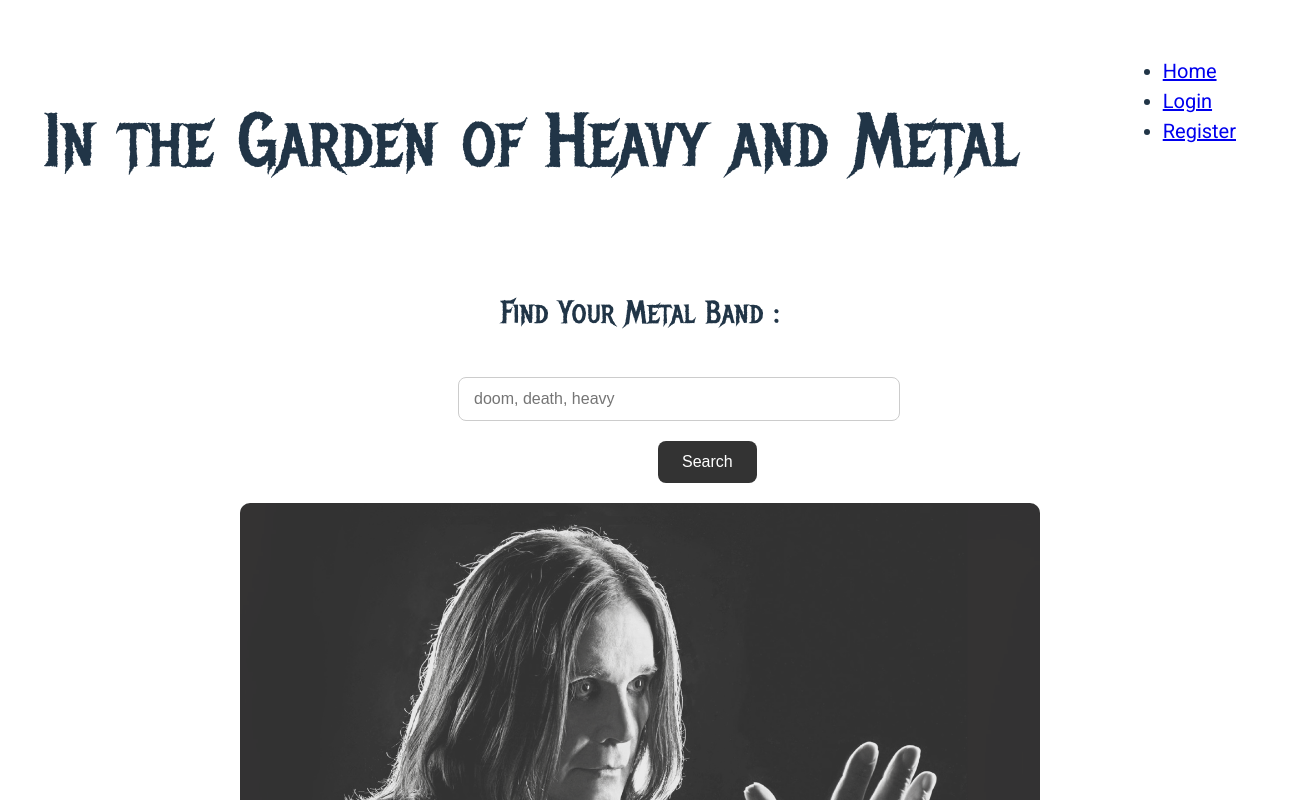
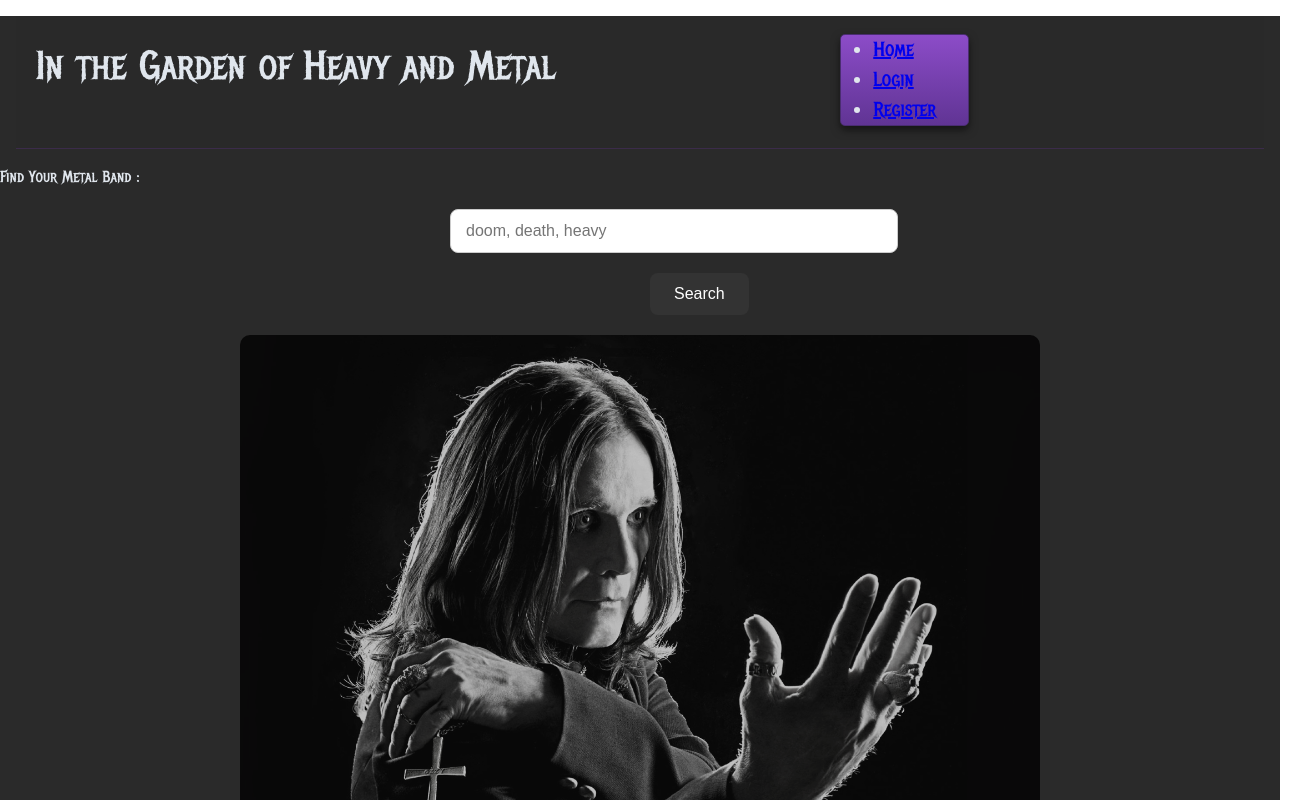
Before and after one commit to danielstevenson70/In-the-Garden-of-Heavy-and-Metal, a React (Vite) app: page / in a window 1280 px wide. Shown: the top 800 px of the page, 1304 px wide, since content can reach past the window. Built offline with nearby package versions, Linux system fonts and the light colour scheme.

Commit message:
update for sean

```diff
--- a/src/index.css
+++ b/src/index.css
@@ -1,5 +1,5 @@
 :root {
-  font-family: 'Roboto', sans-serif;
+  font-family: "Roboto", sans-serif;
   line-height: 1.5;
   font-weight: 400;
 
@@ -26,41 +26,206 @@
   filter: grayscale(70%) brightness(90%);
 }
 
-h1 {
-  font-family: 'Metal Mania', cursive;
-  font-size: 75px;
-  display: center;
-  height: auto;
+* {
+  margin: 0;
+  padding: 0;
+  box-sizing: border-box;
 }
 
-p{
-  font-family: 'Metal Mania', cursive;
-  text-align: center;
-  margin: 20px auto;
-  font-size: 2rem;
-  max-width: 800px;
+body {
+  font-family: "Metal Mania", cursive;
+  background: #2a2a2a;
+  color: #e0e6ed;
+  overflow-x: hidden;
+  min-height: 100vh;
 }
 
-button {
-  display: block;
+/* Header */
+header {
+  position: relative;
+  top: 0;
+  width: 100%;
+  background: rgba(42, 42, 42, 0.95);
+  backdrop-filter: blur(15px);
+  z-index: 1000;
+  padding: 0.8rem 0;
+  border-bottom: 1px solid rgba(102, 51, 153, 0.3);
 }
 
-h2 {
-  font-family: 'Fantasty', papyrus, sans-serif;
-  text-align: center;
-  margin: 20px auto;
-  font-size: 2rem;
-  max-width: 800px;
+nav {
+  display: flex;
+  justify-content: space-between;
+  align-items: center;
+  max-width: 1800px;
+  margin: 0 auto;
+  padding: 0 2rem;
+  /* ... existing styles ... */
+  border-radius: 5px; /* Slightly rounded for a subtle effect, or 0px for sharp corners */
+  border: 1px solid #4a2d71; /* Darker, metallic border */
+  background: linear-gradient(to bottom, #7a42b1, #512b7a); /* Darker purple metallic gradient */
+  box-shadow: 0 2px 5px rgba(0, 0, 0, 0.3); /* Subtle shadow for depth */
+  background: linear-gradient(to bottom, #8c4cc8, #603494); /* Brighter gradient on hover */
+  box-shadow: 0 4px 8px rgba(0, 0, 0, 0.5); /* Stronger shadow on hover */
+  transform: translateY(-2px); /* Slight lift on hover */
 }
 
-.question {
-  font-family: 'Fantasty', papyrus, sans-serif;
-  font-size: 20px;
-  width: 25%;
-  height: 30px;
+.logo {
+  font-family: "Creepster", cursive;
+  font-size: 1.8 rem;
+  color: #663399;
+  text-shadow: 0 0 15px rgba(102, 51, 153, 0.5);
+}
+
+
+/* Main Content Container */
+.page {
+  min-height: 100vh;
+  padding-top: 80px;
+}
+
+/* Homepage Styles */
+.homepage {
   display: flex;
-  margin: 0 auto;
-  object-fit: cover;
+  flex-direction: column;
+  justify-content: center;
+  align-items: center;
+  text-align: center;
+  padding: 2rem;
+  min-height: calc(100vh - 80px);
+}
+
+.main-title {
+  font-family: "Metal Mania", cursive;
+  font-size: 8rem;
+  margin-bottom: 8rem;
+  background: linear-gradient(45deg, #663399, #4d2d66, #331a4d);
+  background-clip: text;
+  -webkit-background-clip: text;
+  -webkit-text-fill-color: transparent;
+  text-shadow: 0 0 30px rgba(102, 51, 153, 0.4);
+  animation: glow 4s ease-in-out infinite alternate;
+}
+
+@keyframes glow {
+  from {
+    filter: drop-shadow(0 0 20px rgba(102, 51, 153, 0.3));
+  }
+  to {
+    filter: drop-shadow(0 0 35px rgba(102, 51, 153, 0.6));
+  }
+}
+
+.subtitle {
+  font-size: 1.4rem;
+  color: #b8b8d1;
+  margin-bottom: 3rem;
+  max-width: 600px;
+  line-height: 1.5;
+}
+
+/* Search Section */
+.search-container {
+  background: rgba(30, 30, 30, 0.8); /* Keep the dark, semi-transparent background */
+  backdrop-filter: blur(20px);
+  border-radius: 10px; /* Reduce border-radius for sharper corners, but still slightly rounded */
+  padding: 3rem;
+  border: 1px solid #4a2d71; /* Darker, metallic border */
+  box-shadow: 0 10px 30px rgba(0, 0, 0, 0.6); /* Stronger, darker shadow */
+  max-width: 700px;
+  width: 100%;
+  font-size: 1.8rem;
+  color: #663399;
+  margin-bottom: 2rem;
+  font-weight: 500;
+  font-family: "Metal Mania", cursive;
+}
+
+
+.search-input {
+  background: rgba(20, 20, 20, 0.9);
+  border: 2px solid #4a2d71; /* Metallic border color */
+  border-radius: 8px; /* Slightly rounded, but less than the original */
+  padding: 1rem 1.5rem;
+  font-size: 1.1rem;
+  color: #e0e6ed;
+  transition: all 0.3s ease;
+  font-family: "Metal Mania", cursive;
+  box-shadow: inset 0 1px 3px rgba(0, 0, 0, 0.5); /* Inner shadow for a depressed look */
+  outline: none;
+  border-color: #663399; /* Maintain focus color */
+  box-shadow: 0 0 15px rgba(102, 51, 153, 0.5), inset 0 1px 3px rgba(0, 0, 0, 0.8); /* Add a stronger inner shadow on focus */
+  background: rgba(20, 20, 20, 1);
+}
+
+
+.search-input::placeholder {
+  color: #7a7a9a;
+}
+
+.search-button {
+  background: linear-gradient(
+    45deg,
+    #7a42b1,
+    #512b7a
+  ); /* Metallic gradient from nav link example */
+  color: white;
+  border: 1px solid #4a2d71; /* Metallic border */
+  padding: 1rem 2rem;
+  border-radius: 8px; /* Reduced border-radius */
+  font-size: 1.1rem;
+  font-weight: 600;
+  cursor: pointer;
+  transition: all 0.3s ease;
+  box-shadow: 0 5px 15px rgba(0, 0, 0, 0.4); /* Darker, more pronounced shadow */
+  font-family: "Metal Mania", cursive;
+  transform: translateY(-2px); /* Slightly less aggressive lift */
+  box-shadow: 0 10px 25px rgba(0, 0, 0, 0.6); /* Stronger shadow on hover */
+  background: linear-gradient(45deg, #8c4cc8, #603494);
+}
+
+
+
+
+/* Quick suggestions */
+.suggestions {
+  margin-top: 2rem;
+}
+
+.suggestions p {
+  color: #9a9ab8;
+  margin-bottom: 1rem;
+  font-size: 0.95rem;
+}
+
+.suggestion-tags {
+  display: flex;
+  flex-wrap: wrap;
+  gap: 0.8rem;
+  justify-content: center;
+}
+
+.tag {
+  background: linear-gradient(
+    45deg,
+    #7a42b1,
+    #512b7a
+  ); /* Metallic gradient */
+  color: #e0e6ed; /* Lighter text color for better contrast on dark background */
+  padding: 0.5rem 1rem;
+  border-radius: 5px; /* Sharper corners */
+  font-size: 0.9rem;
+  cursor: pointer;
+  transition: all 0.3s ease;
+  border: 1px solid #4a2d71; /* Metallic border */
+  box-shadow: 0 2px 5px rgba(0, 0, 0, 0.3); /* Subtle shadow for depth */
+   background: linear-gradient(
+    45deg,
+    #8c4cc8,
+    #603494
+  ); /* Brighter metallic gradient on hover */
+  transform: translateY(-1px); /* Slight lift on hover */
+  border-color: #663399; /* Darker border on hover */
+  box-shadow: 0 4px 8px rgba(0, 0, 0, 0.5);
 }
 
 @media (prefers-color-scheme: light) {
```
